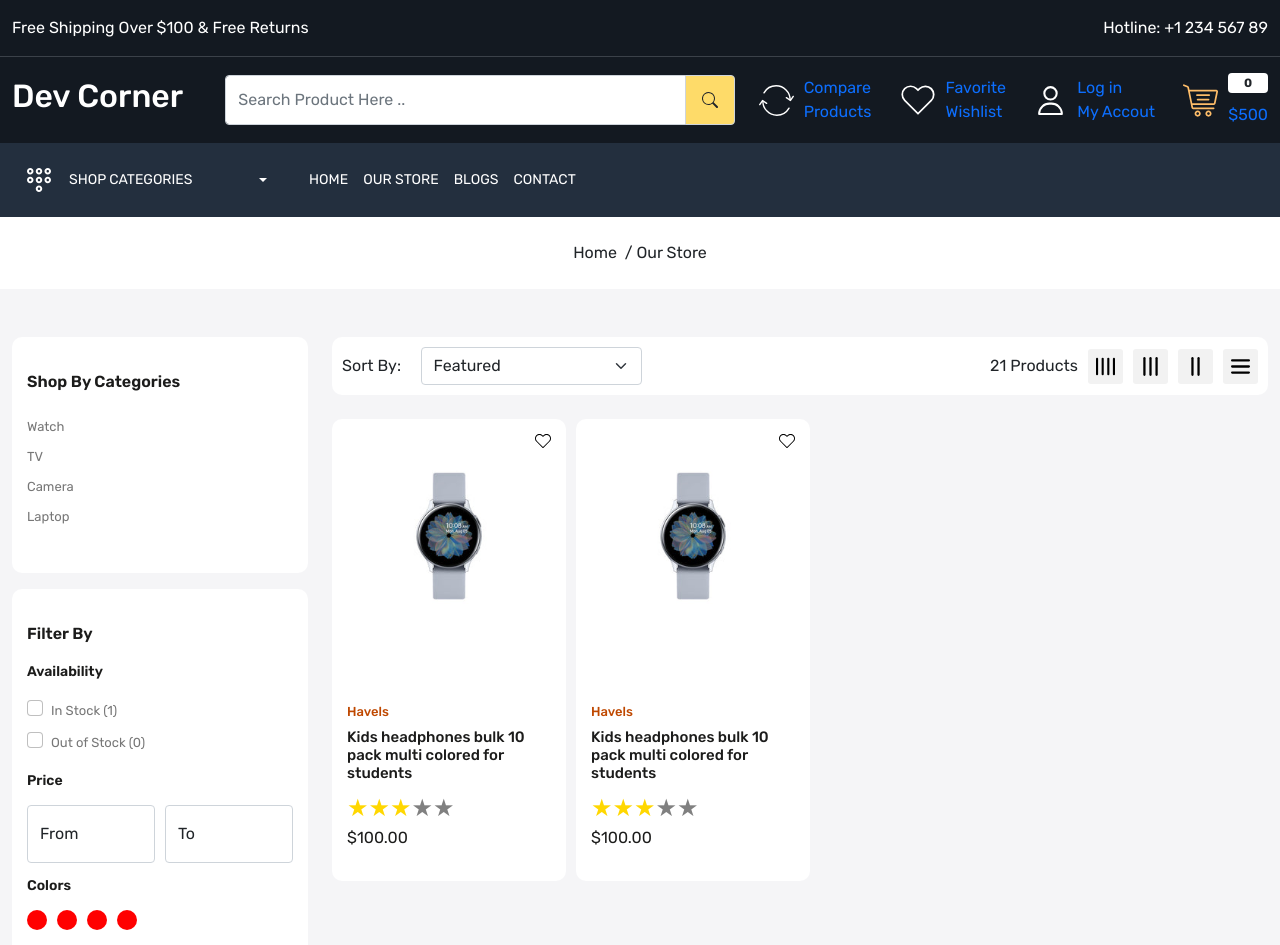
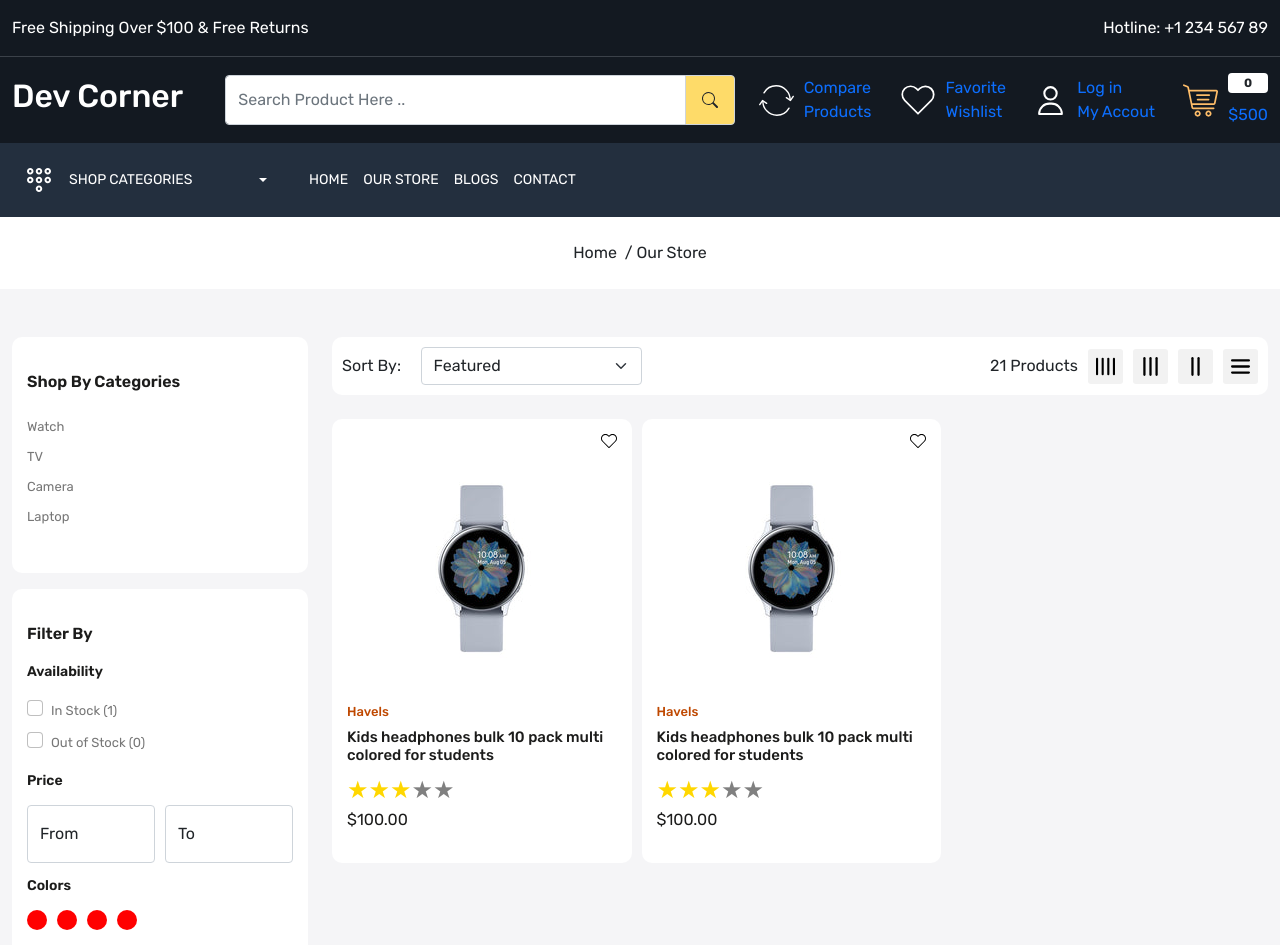
Before and after one commit to IT21321368/ecommerce-app, a React (Create React App) app: page /product in a window 1280 px wide. Shown: the top 945 px of the page. Built offline with nearby package versions, Linux system fonts and the light colour scheme.

Commit message:
update product card

```diff
--- a/src/components/ProductCard.js
+++ b/src/components/ProductCard.js
@@ -15,12 +15,20 @@ const ProductCard = (props) => {
 
   return (
     <>
-    <div className={` ${location.pathname === "/store" ? `gr-${grid}` : "col-3"}`}>
-        <Link to=':id' className='product-card position-relative text-decoration-none d-block'>
+    <div className={` ${location.pathname === "/product" ? `gr-${grid}` : "col-3"}`}>
+        <Link
+        to={`${
+            location.pathname === "/"
+            ? "/product/:id"
+            : location.pathname ==="/product/:id"
+            ? "/product/:id"
+            : ":id"
+        }`}
+        className='product-card position-relative text-decoration-none d-block mb-3'>
             <div className='wishlist-icon position-absolute'>
-                <Link>
+                <button className='border-0 bg-transparent'>
                     <img src={wish} alt='wishlist'/>
-                </Link>
+                </button>
             </div>
             <div className='product-image'>
                 <img src={watch} className='img-fluid' alt='product_image' />
@@ -43,25 +51,33 @@ const ProductCard = (props) => {
             </div>
             <div className='action-bar position-absolute'>
                 <div className='d-flex flex-column gap-15'>
-                    <Link>
+                    <button className='border-0 bg-transparent'>
                         <img src={prodcompare} alt='compare'/>
-                    </Link>
-                    <Link>
+                    </button>
+                    <button className='border-0 bg-transparent'>
                         <img src={view} alt='view'/>
-                    </Link>
-                    <Link>
+                    </button>
+                    <button className='border-0 bg-transparent'>
                         <img src={addcart} alt='addcart'/>
-                    </Link>
+                    </button>
                 </div>
             </div>
         </Link>
     </div>
-    <div className={` ${location.pathname === "/store" ? `gr-${grid}` : "col-3"}`}>
-        <div className='product-card position-relative'>
+    <div className={` ${location.pathname === "/product" ? `gr-${grid}` : "col-3"}`}>
+        <Link
+        to={`${
+            location.pathname === "/"
+            ? "/product/:id"
+            : location.pathname ==="/product/:id"
+            ? "/product/:id"
+            : ":id"
+        }`}
+        className='product-card position-relative d-block'>
             <div className='wishlist-icon position-absolute'>
-                <Link>
+                <button className='border-0 bg-transparent'>
                     <img src={wish} alt='wishlist'/>
-                </Link>
+                </button>
             </div>
             <div className='product-image'>
                 <img src={watch} className='img-fluid' alt='product_image' />
@@ -84,18 +100,18 @@ const ProductCard = (props) => {
             </div>
             <div className='action-bar position-absolute'>
                 <div className='d-flex flex-column gap-15'>
-                    <Link>
+                    <button className='border-0 bg-transparent'>
                         <img src={prodcompare} alt='compare'/>
-                    </Link>
-                    <Link>
+                    </button>
+                    <button className='border-0 bg-transparent'>
                         <img src={view} alt='view'/>
-                    </Link>
-                    <Link>
+                    </button>
+                    <button className='border-0 bg-transparent'>
                         <img src={addcart} alt='addcart'/>
-                    </Link>
+                    </button>
                 </div>
             </div>
-        </div>
+        </Link>
     </div>
     </>
 
```
